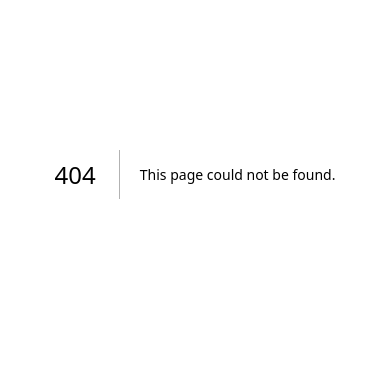
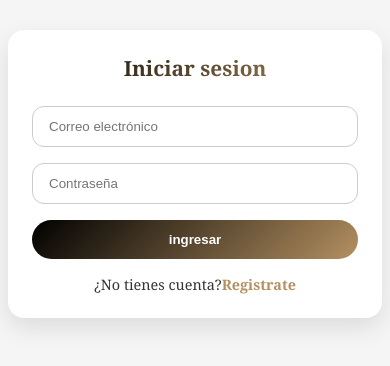
Before and after one commit to Ivan-8a/alter-ego, a Next.js app: page /login in a window 390 px wide. Before the commit this address had no page. Shown: the part 248-614 px from the top of the page. Built offline with nearby package versions, Linux system fonts and the light colour scheme.

Commit message:
feat: add login/register page frontend with toggle functionality and mobile styles

```diff
--- /dev/null
+++ b/src/app/login/login.module.css
@@ -0,0 +1,90 @@
+.container {
+    display: flex;
+    justify-content: center;
+    align-items: center;
+    min-height: 100vh;
+    background: #f5f5f5;
+}
+
+.card {
+    background: #ffffff;
+    padding: 2rem;
+    border-radius: 1rem;
+    box-shadow: 0 10px 25px rgba(0, 0, 0, 0.1);
+    width: 100%;
+    max-width: 380px;
+    transition: all 0.3s ease;
+}
+
+.title {
+  text-align: center;
+  font-size: 1.5rem;
+  font-weight: bold;
+  background: linear-gradient(135deg, #000000 0%, #b39060 100%);
+  -webkit-background-clip: text;
+  background-clip: text;
+  -webkit-text-fill-color: transparent;
+  margin-bottom: 1.5rem;
+}
+
+.form {
+    display: flex;
+    flex-direction: column;
+    gap: 1rem
+}
+
+.input {
+    padding: 0.75rem 1rem;
+    border: 1px solid #ccc;
+    border-radius: 0.75rem;
+    outline: none;
+    transition: all 0.3s ease;
+}
+
+.input:focus {
+    border-color: #b39060;
+}
+
+.button {
+    padding: 0.75rem 1rem;
+    border: none;
+    border-radius: 9999px;
+    cursor: pointer;
+    background: linear-gradient(135deg, #000000 0%, #b39060 100%);
+    color: white;
+    font-weight: bold;
+    transition: all 0.3s ease;
+}
+
+.button:hover {
+    transform: scale(1.02);
+}
+
+.toggle {
+    margin-top: 1rem;
+    text-align: center;
+    font-size: 0.9rem;
+    color: #333;
+}
+
+.toggle span {
+    color: #b39060;
+    font-weight: bold;
+    cursor: pointer;
+    transition: all 0.3s ease;
+}
+
+.toggle span:hover {
+    text-decoration: underline;
+}
+
+@media (max-width: 480px) {
+    .card {
+        padding: 1.5rem;
+        margin: 0.5rem;
+    }
+
+    .title {
+        font-size: 1.3rem;
+    }
+}
--- /dev/null
+++ b/src/app/login/page.tsx
@@ -0,0 +1,62 @@
+"use client";
+
+import { useState } from "react";
+import styles from "./login.module.css"
+
+const LoginPage = () =>{
+    const [isRegister, setIsRegister] = useState(false);
+    const [form, setForm] = useState({email: "", password: ""});
+
+    const handleChange = (e: React.ChangeEvent<HTMLInputElement>) => {
+        setForm({ ...form, [e.target.name]: e.target.value});
+    };
+
+    const handleSubmit = (e: React.FormEvent) => {
+        e.preventDefault();
+        if(isRegister) {
+            console.log("Registro", form);
+        } else {
+            console.log("Inicio:", form)
+        }
+    }
+    return(
+        <div className={styles.container}>
+            <div className={styles.card}>
+                <h1 className={styles.title}>
+                    {isRegister ? "Crear cuenta" : "Iniciar sesion"}
+                </h1>
+                <form className={styles.form} onSubmit={handleSubmit}>
+                    <input
+                        type="email"
+                        name="email"
+                        placeholder="Correo electrónico"
+                        value={form.email}
+                        onChange={handleChange}
+                        className={styles.input}
+                        required
+                    />
+                    <input
+                        type="password"
+                        name="password"
+                        placeholder="Contraseña"
+                        value={form.password}
+                        onChange={handleChange}
+                        className={styles.input}
+                        required
+                    />
+                    <button type="submit" className={styles.button}>
+                        {isRegister ? "Registrarse" : "ingresar"}
+                    </button>
+                </form>
+                <p className={styles.toggle}>
+                    {isRegister ? "¿Ya tienes cuenta?" : "¿No tienes cuenta?"}
+                    <span onClick={() => setIsRegister(!isRegister)}>
+                    {isRegister ? "Inicia sesión" : "Registrate"}
+                    </span>
+                </p>
+            </div>
+        </div>
+    )
+}
+
+export default LoginPage
```
